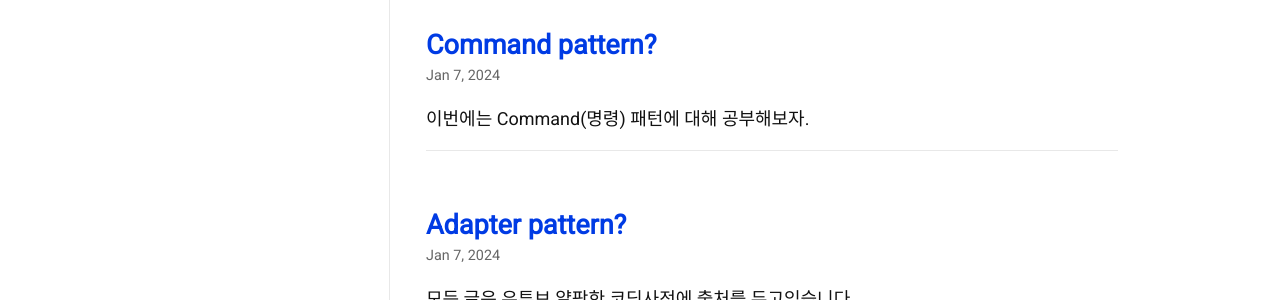
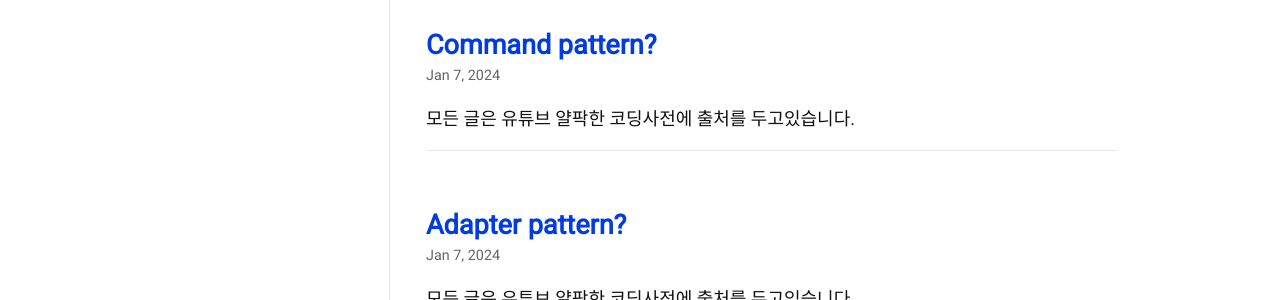
Before and after one commit to Jinseop-Sim/Jinseop-Sim.github.io, a Jekyll site: the page built from index.html, in a window 1280 px wide. Shown: the part 1377-1677 px from the top of the page. Built offline with Jekyll 4.4.1, drawn with Linux system fonts in a browser that asks for light colours; nearby versions of some CDN libraries; some web fonts are replaced; the list of posts is cut into pages by our own code.

Commit message:
글 수정

```diff
--- a/_posts/2024-01-07-command.md
+++ b/_posts/2024-01-07-command.md
@@ -7,6 +7,8 @@ author:
   - Jinseop Sim
 toc: true
 ---
+> __모든 글은 유튜브 얄팍한 코딩사전에 출처를 두고있습니다.__
+
 이번에는 Command(명령) 패턴에 대해 공부해보자.
 
 ### Command?
```
